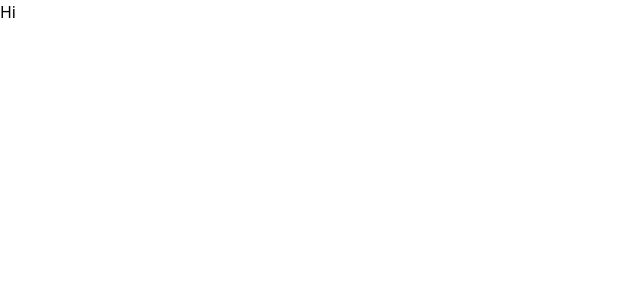
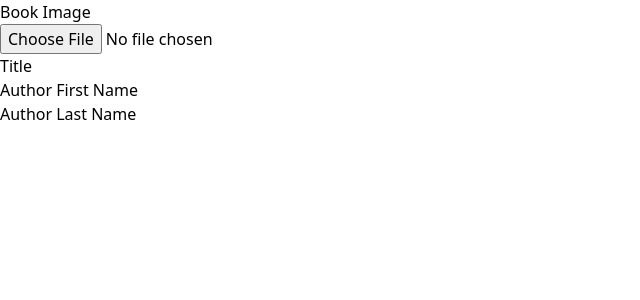
Before and after one commit to francoisdillinger/book_nook_frontend, a React (Vite) app: page / in a window 1280 px wide. Shown: the top 300 px of the page, without its empty margins (0-640 px from the left). Built offline with nearby package versions, Linux system fonts and the light colour scheme.

Commit message:
Add form for editing book details

```diff
--- a/src/components/EditBook.tsx
+++ b/src/components/EditBook.tsx
@@ -1,3 +1,46 @@
 export default function EditBook() {
-	return <>Hi</>;
+	return (
+		<form
+			action=""
+			className=""
+		>
+			<div className="">
+				<label
+					htmlFor="image"
+					className="block"
+				>
+					Book Image
+				</label>
+				<input
+					type="file"
+					name="image"
+					id="image"
+				/>
+			</div>
+			<div className="">
+				<label htmlFor="title">Title</label>
+				<input
+					type="text"
+					name="title"
+					id="title"
+				/>
+			</div>
+			<div className="">
+				<label htmlFor="firstname">Author First Name</label>
+				<input
+					type="text"
+					name="firstname"
+					id="firstname"
+				/>
+			</div>
+			<div className="">
+				<label htmlFor="lastname">Author Last Name</label>
+				<input
+					type="text"
+					name="lastname"
+					id="lastname"
+				/>
+			</div>
+		</form>
+	);
 }
```
